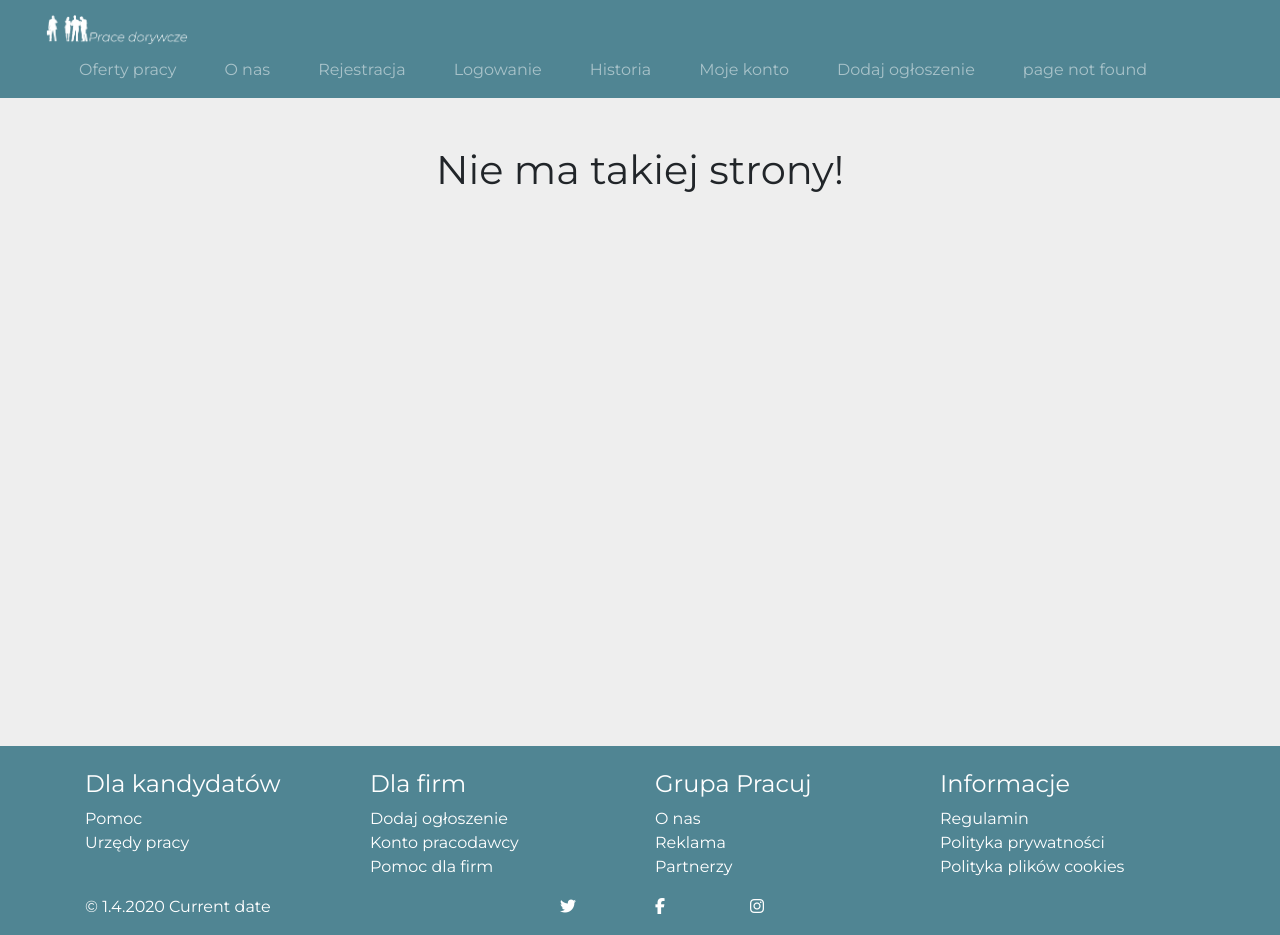
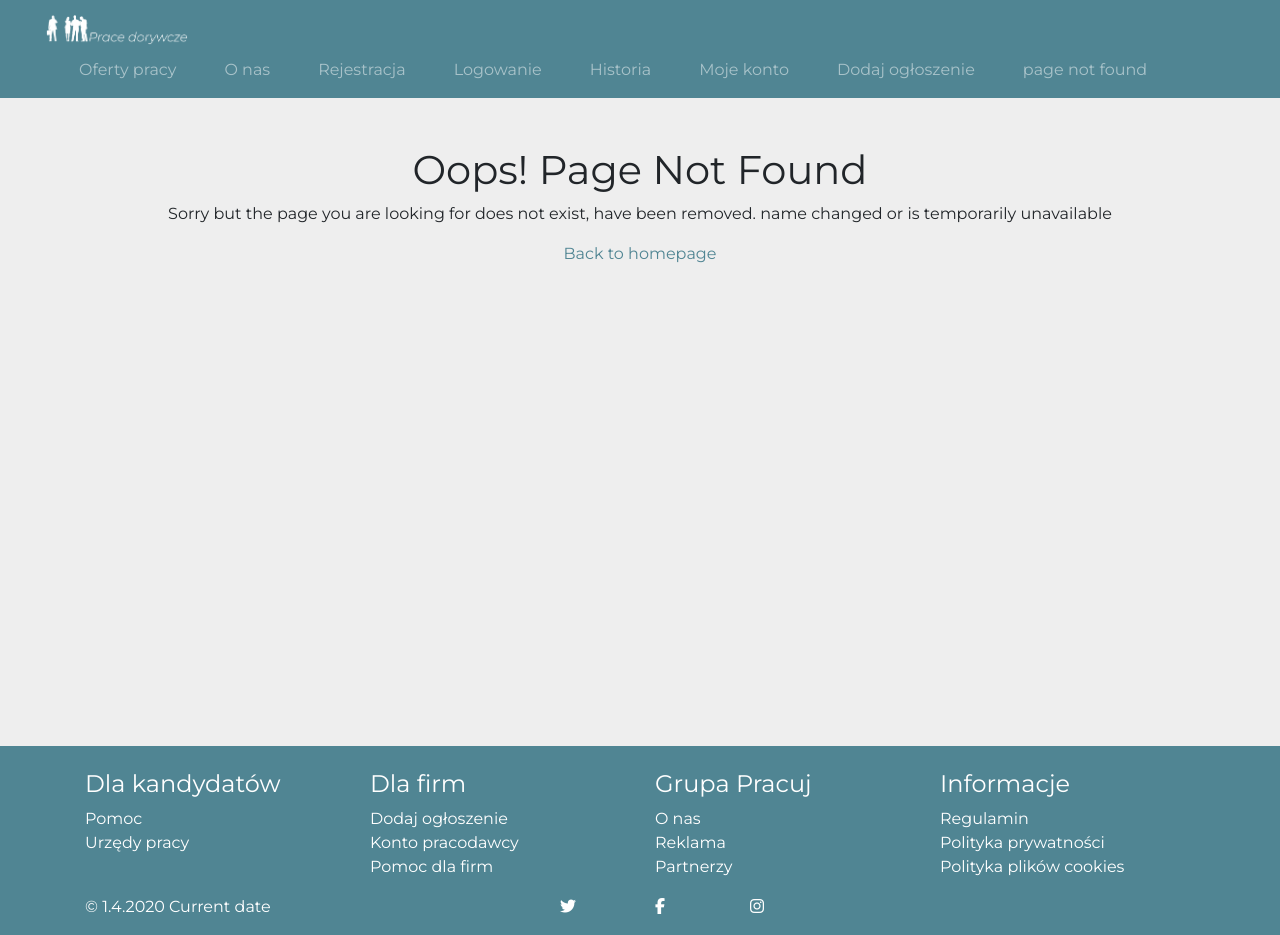
Before and after one commit to krzosa/OddJobsServiceFrontend, a React (Create React App) app: page /notfoundpage in a window 1280 px wide. Built offline with nearby package versions, Linux system fonts and the light colour scheme.

Commit message:
minor changes

```diff
--- a/src/views/NotFoundPage/NotFoundPage.js
+++ b/src/views/NotFoundPage/NotFoundPage.js
@@ -5,7 +5,9 @@ class NotFoundPage extends Component {
         return (
             <div className="container content">
                 <div className="text-center mt-5">
-                <h1>Nie ma takiej strony!</h1>
+                <h1>Oops! Page Not Found</h1>
+                <p>Sorry but the page you are looking for does not exist, have been removed. name changed or is temporarily unavailable</p>
+			    <a href="#">Back to homepage</a>
                 </div>
             </div>
         )
```
